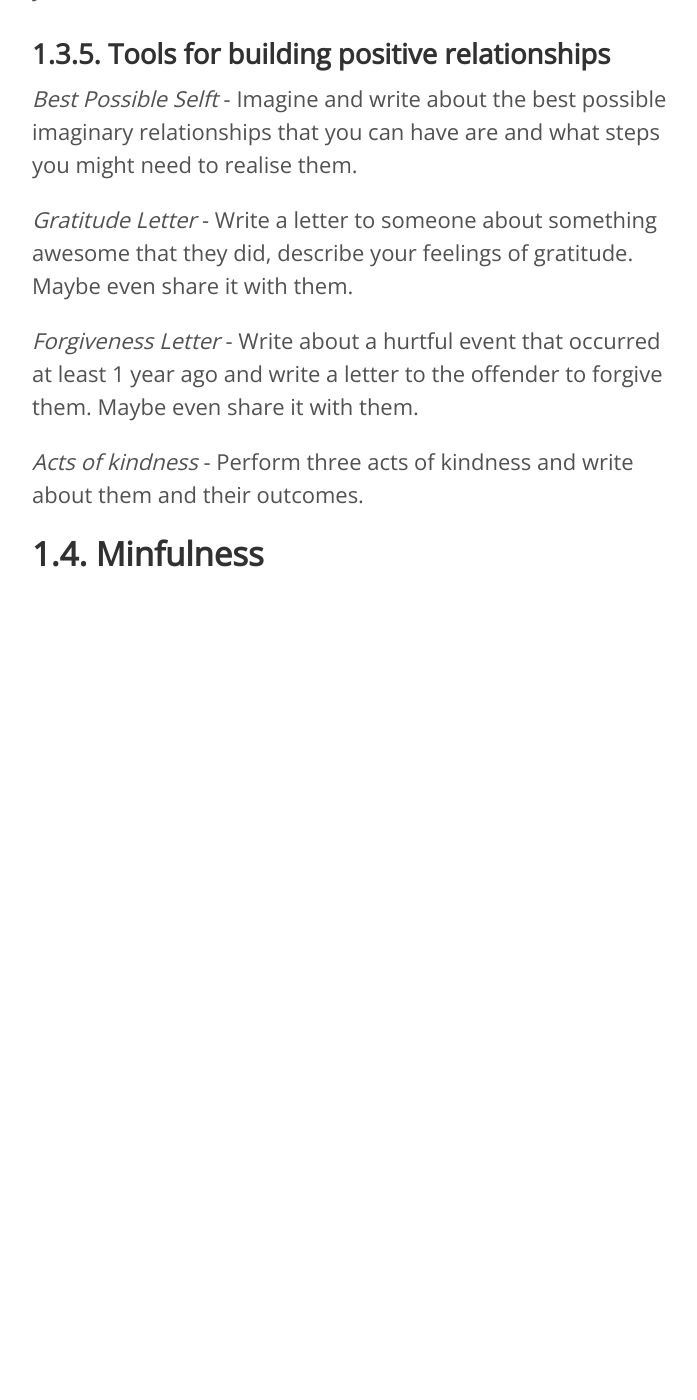
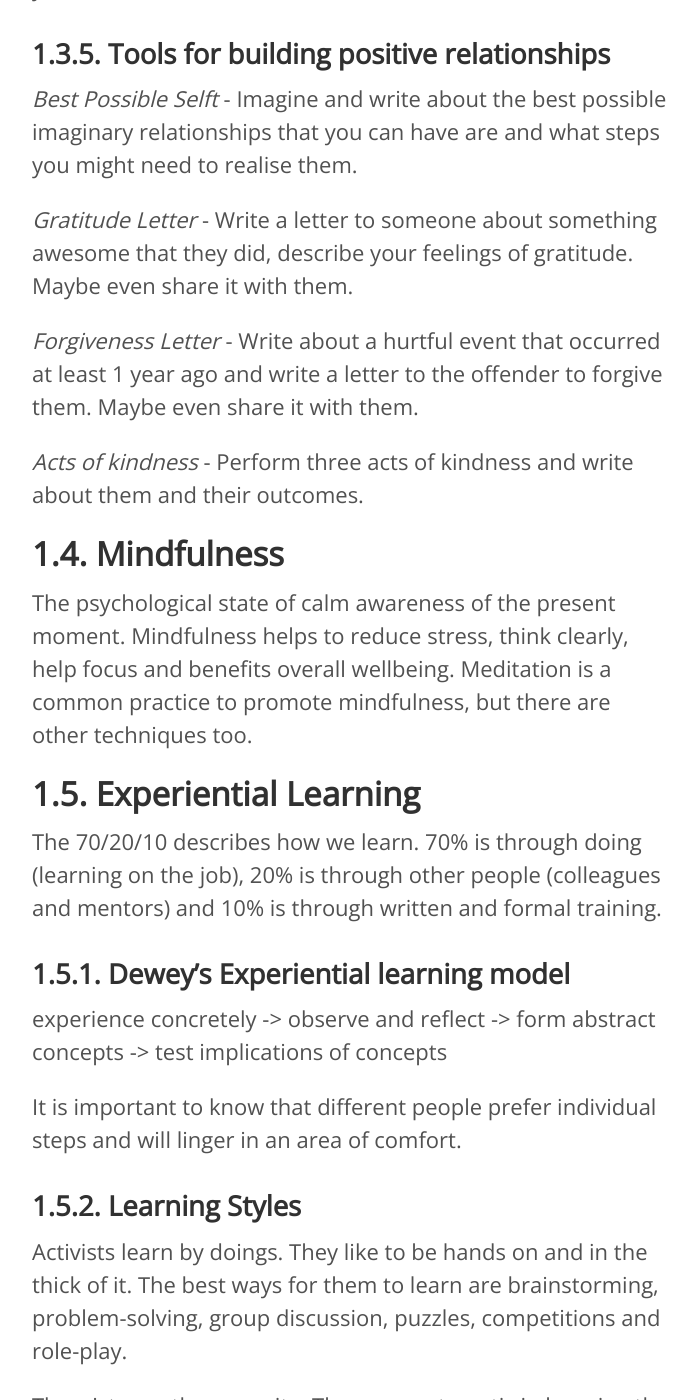
Before and after one commit to foopod/blog-2.0, a Jekyll site: the page built from _books/mastering-coaching.md, in a window 1280 px wide and 1400 px high, scrolled down 7094 px. Shown: the whole window, without its empty margins (289-986 px from the left). Built offline with Jekyll 4.4.1, drawn with Linux system fonts in a browser that asks for light colours; nearby versions of some CDN libraries; before the commit the page ends 7724 px from its top, so only the background shows below that; some of the changed text lies outside the part shown.

Commit message:
Update mastering-coaching.md

```diff
--- a/_books/mastering-coaching.md
+++ b/_books/mastering-coaching.md
@@ -156,4 +156,26 @@ Others suggest that it is easier to get into a state of flow when you are invest
 
 *Acts of kindness* - Perform three acts of kindness and write about them and their outcomes.
 
-## 1.4. Minfulness
+## 1.4. Mindfulness
+
+The psychological state of calm awareness of the present moment. Mindfulness helps to reduce stress, think clearly, help focus and benefits overall wellbeing. Meditation is a common practice to promote mindfulness, but there are other techniques too.
+
+## 1.5. Experiential Learning
+
+The 70/20/10 describes how we learn. 70% is through doing (learning on the job), 20% is through other people (colleagues and mentors) and 10% is through written and formal training.
+
+### 1.5.1. Dewey's Experiential learning model
+
+experience concretely -> observe and reflect -> form abstract concepts -> test implications of concepts
+
+It is important to know that different people prefer individual steps and will linger in an area of comfort.
+
+### 1.5.2. Learning Styles
+
+Activists learn by doings. They like to be hands on and in the thick of it. The best ways for them to learn are brainstorming, problem-solving, group discussion, puzzles, competitions and role-play.
+
+Theorists are the opposite. They are systematic in learning the theory behind eveything. They prefer to analyse and synthesize. The best ways for them to learn are models, statistics, stories, quotes, background information and applying theories.
+
+Pragmatists need to see how learning can be put into action. Abstract ideas bounce off. The best ways for them to learn are problem-solving, case studies and discussion.
+
+Reflectors like to watch, they learn by observing. The best ways for them to learn are paired discussions, self-analysis, questionnaires, time out, observing activities, feedback from others, coaching and interviews.
```
